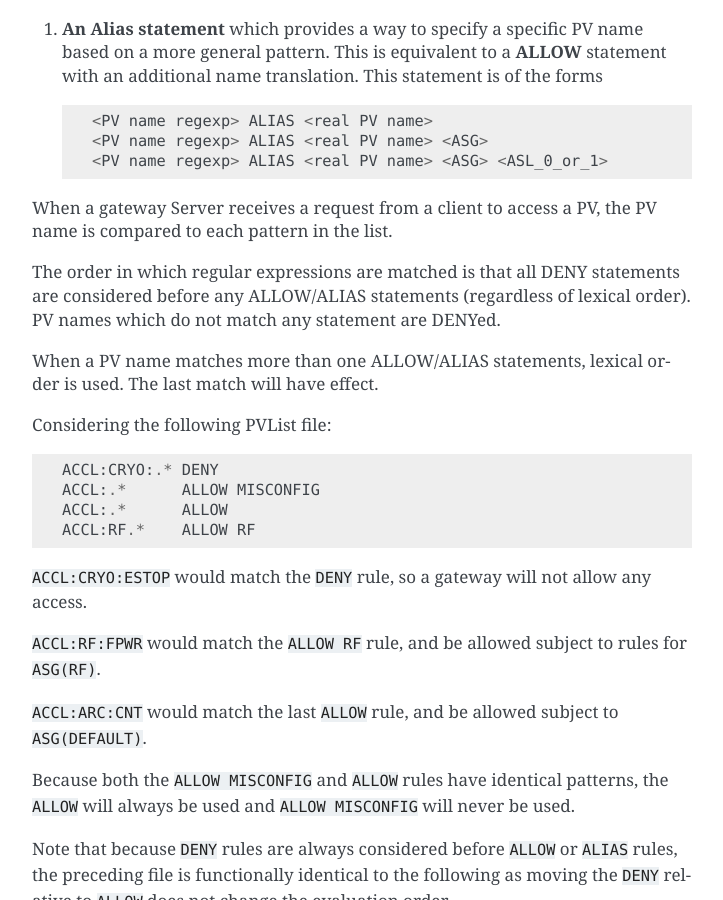
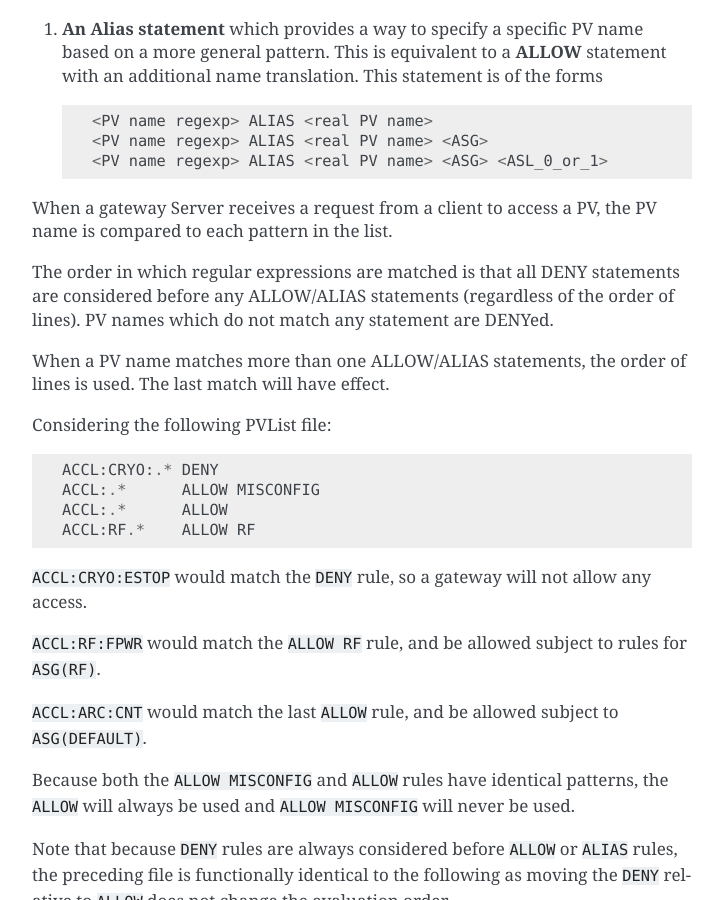
Before and after one commit to epics-base/p4p, a Sphinx documentation site: the page built from documentation/gw.rst, in a window 1280 px wide and 900 px high, scrolled down 12666 px. Shown: the whole window, without its empty margins (388-1111 px from the left). Built offline with Sphinx 7.4.7, drawn with Linux system fonts in a browser that asks for light colours.

Commit message:
doc: fix description of pvlist evaluation order

```diff
--- a/documentation/gw.rst
+++ b/documentation/gw.rst
@@ -566,11 +566,11 @@ When a gateway Server receives a request from a client to access a PV,
 the PV name is compared to each pattern in the list.
 
 The order in which regular expressions are matched is that all DENY statements are considered
-before any ALLOW/ALIAS statements (regardless of lexical order).
+before any ALLOW/ALIAS statements (regardless of the order of lines).
 PV names which do not match any statement are DENYed.
 
 When a PV name matches more than one ALLOW/ALIAS statements,
-lexical order is used.
+the order of lines is used.
 The last match will have effect.
 
 Considering the following PVList file: ::
```
